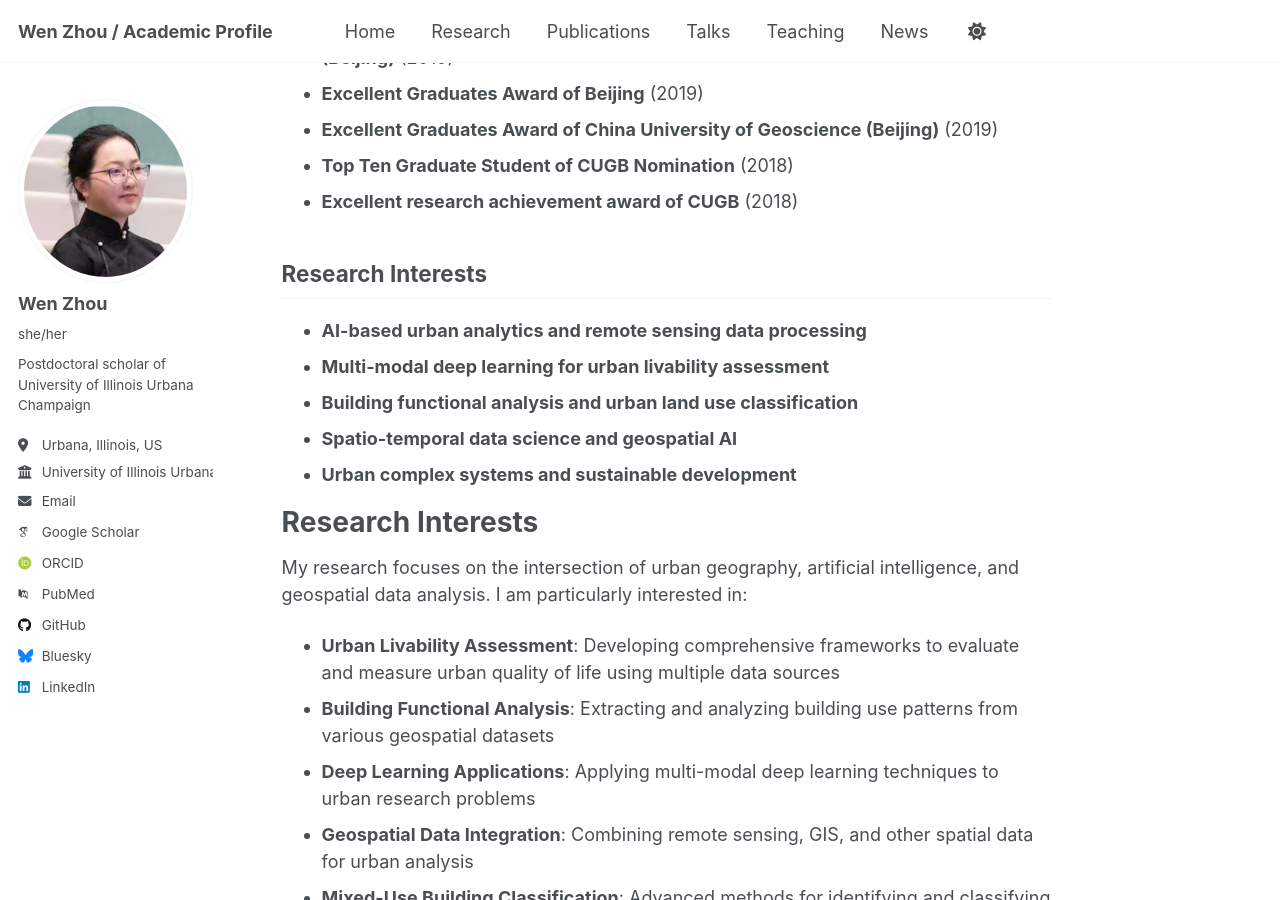
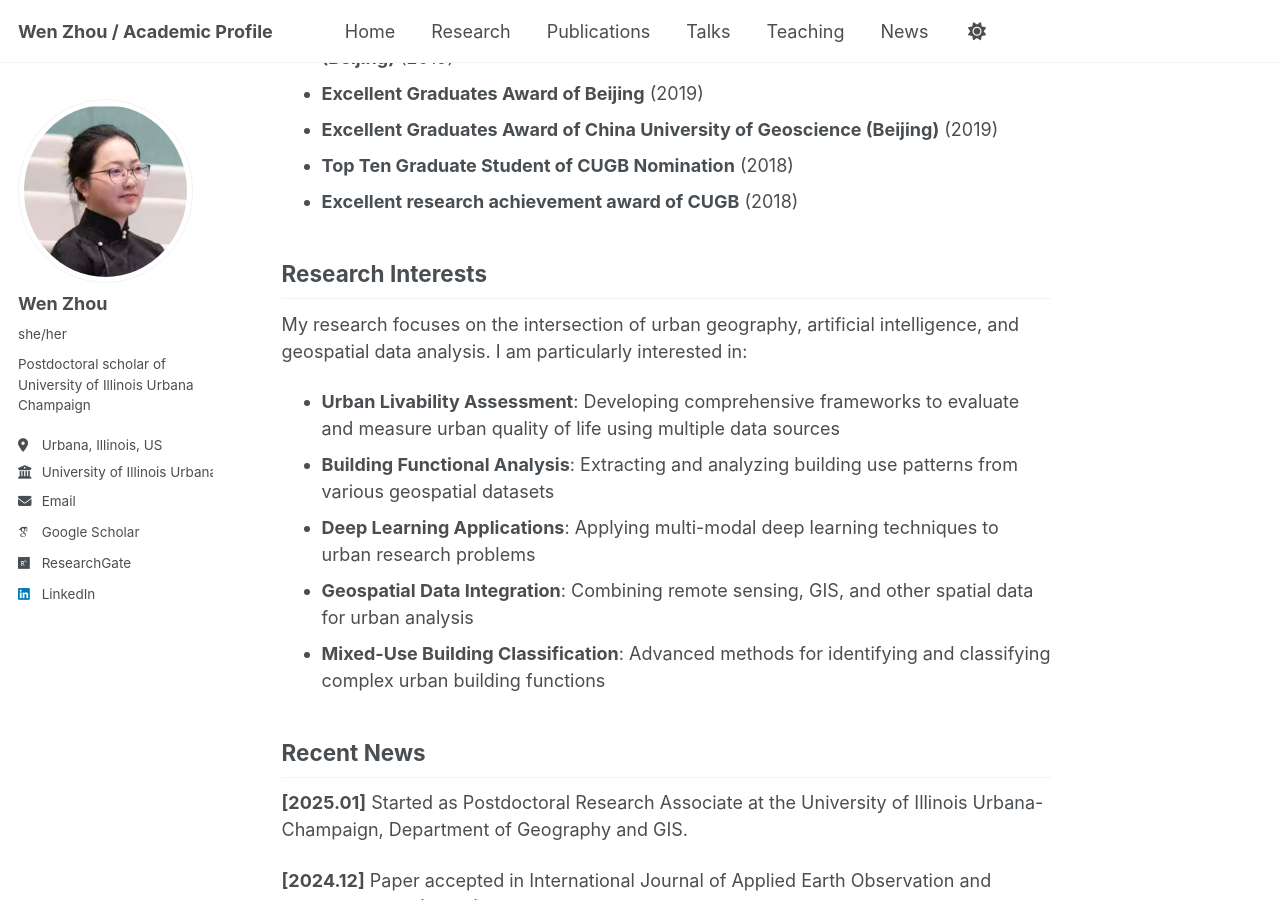
Before and after one commit to VienJou/vienjou.github.io, a Jekyll site: the page built from _pages/about.md, in a window 1280 px wide and 900 px high, scrolled down 730 px. Built offline with Jekyll 4.4.1, drawn with Linux system fonts in a browser that asks for light colours; some web fonts are replaced; a script that is not in the unit is left out; some of the changed lines change nothing that is shown.

Commit message:
Update social links in sidebar - Remove ORCID, PubMed, GitHub, Bluesky and other unused links - Keep only Google Scholar, ResearchGate, and LinkedIn - Update LinkedIn link to correct URL - Add ResearchGate link with correct profile URL

```diff
--- a/_config.yml
+++ b/_config.yml
@@ -32,51 +32,11 @@ author:
   email            : "wz53@illinois.edu"
 
   # Academic websites
-  academia         : # URL
-  arxiv            : # URL - Update with the correct link to your profile
   googlescholar    : "https://scholar.google.com/citations?user=e0iE7SkAAAAJ&hl=en"
-  inspire-hep      : # URL
-  impactstory      : # URL
-  orcid            : "http://orcid.org/yourorcidurl"
-  semantic         : # URL
-  pubmed           : "https://www.ncbi.nlm.nih.gov/pubmed/?term=john+snow"
-  researchgate     : # "https://www.researchgate.net/profile/Wen-Zhou-27?ev=hdr_xprf"
-  scopus           : # URL
-
-  # Repositories and software development
-  bitbucket        : # Username - Update with your username on the site
-  codepen          : # Username
-  dribbble         : # Username
-  github           : "https://github.com/VienJou/vienjou.github.io"
-  kaggle           : # Username
-  stackoverflow    : # User number or user number and name (i.e., use "1" or "1/jeff-atwood")
+  researchgate     : "https://www.researchgate.net/profile/Wen-Zhou-27?ev=hdr_xprf"
 
   # Social media
-  artstation       : # Username
-  bluesky          : "bsky.app" # Replace this with you Bluesky username
-  facebook         : # Username
-  flickr           : # Username
-  foursquare       : # Username
-  goodreads        : # Username
-  google_plus      : # Username
-  keybase          : # Username
-  instagram        : # Username
-  lastfm           : # Username
   linkedin         : "https://www.linkedin.com/in/wen-zhou-46aa43331/"
-  mastodon         : # URL
-  medium           : # URL
-  pinterest        : # Username
-  soundcloud       : # Username
-  steam            : # Username
-  telegram         : # URL
-  tumblr           : # Username
-  twitter          : # Username for X / Twitter
-  vine             : # Username
-  weibo            : # Username
-  wikipedia        : # Username
-  xing             : # Username
-  youtube          : # Username
-  zhihu            : # Username
 
 # Publication Category - The following the list of publication categories and their headings
 publication_category:
--- a/_pages/about.md
+++ b/_pages/about.md
@@ -28,15 +28,6 @@ My research primarily focuses on AI-based urban analytics, multi-modal spatiotem
 
 ## Research Interests
 
-- **AI-based urban analytics and remote sensing data processing**
-- **Multi-modal deep learning for urban livability assessment**
-- **Building functional analysis and urban land use classification**
-- **Spatio-temporal data science and geospatial AI**
-- **Urban complex systems and sustainable development**
-
-
-Research Interests
-======
 My research focuses on the intersection of urban geography, artificial intelligence, and geospatial data analysis. I am particularly interested in:
 
 - **Urban Livability Assessment**: Developing comprehensive frameworks to evaluate and measure urban quality of life using multiple data sources
```
